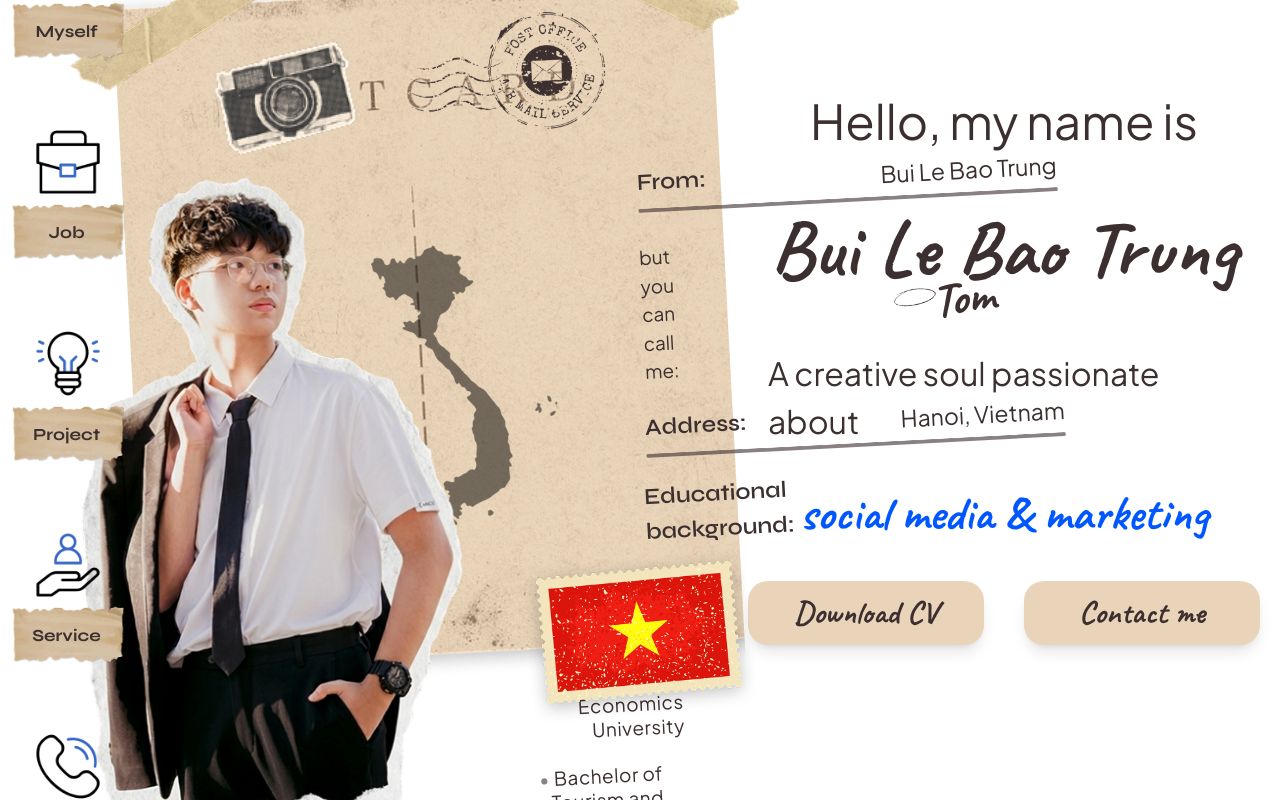
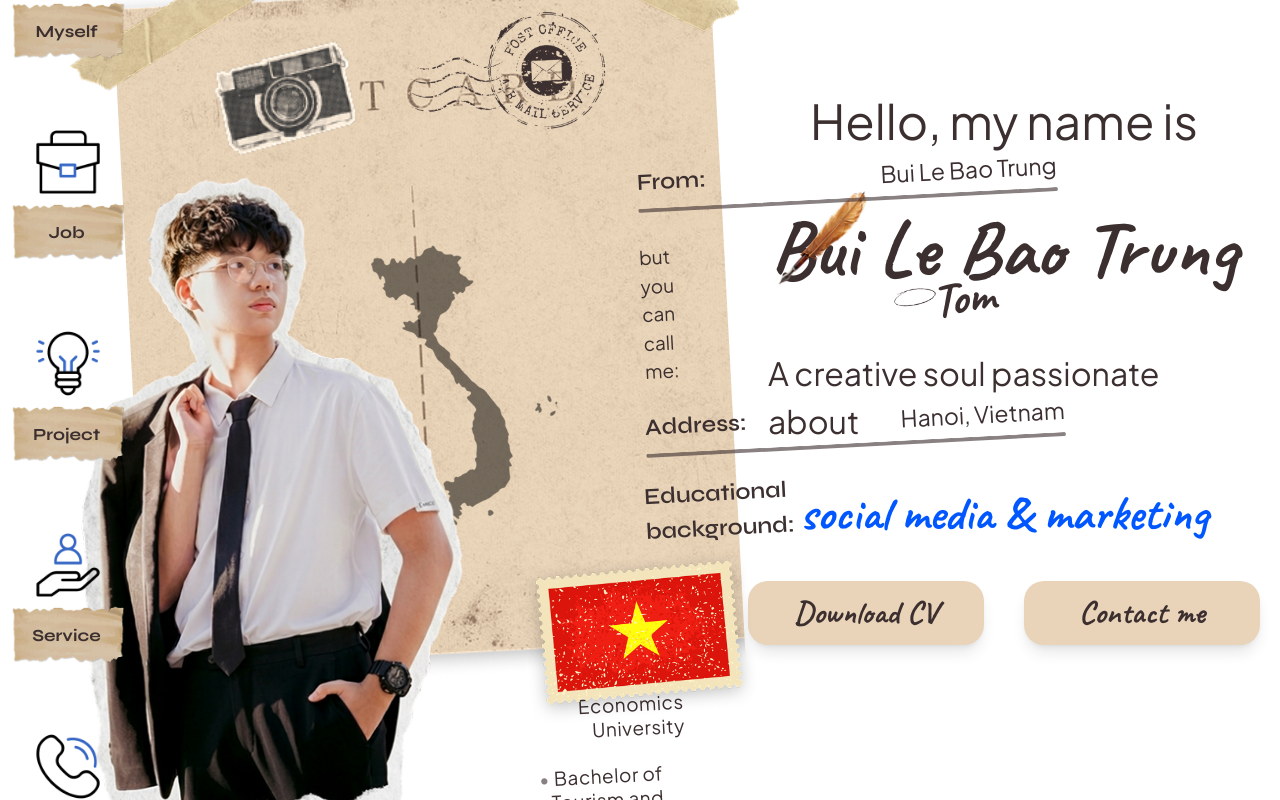
Before and after one commit to baotrung1806/bui_le_bao_trung, a React (Vite) app: page / in a window 1280 px wide. Shown: the top 800 px of the page. Built offline with nearby package versions, Linux system fonts and the light colour scheme.

Commit message:
feat: add brush pen image to MyselfInfo component

```diff
--- a/src/pages/components/MySelfSection/MyselfInfo.tsx
+++ b/src/pages/components/MySelfSection/MyselfInfo.tsx
@@ -1,3 +1,4 @@
+import brushPenImg from '../../../assets/images/myself/BrushPen.webp';
 import { ButtonCustom } from '@/components/ButtonCustom';
 import { useTranslation } from '@/utils';
 
@@ -7,6 +8,11 @@ const MyselfInfo = () => {
     <div className="flex flex-col w-full md:w-2/5 items-center font-main text-brand-dark space-y-8 pr-10 text-[#3C2F2F]">
       <p className="text-[48px] font-plus">{t('headline')}</p>
       <div className="relative text-center">
+        <img
+          src={brushPenImg}
+          alt="Pen"
+          className="absolute w-[100px]"
+        />
         <h1 className="text-[80px] font-['Caveat'] font-bold pb-2">
           {t('fullname')}
         </h1>
```
